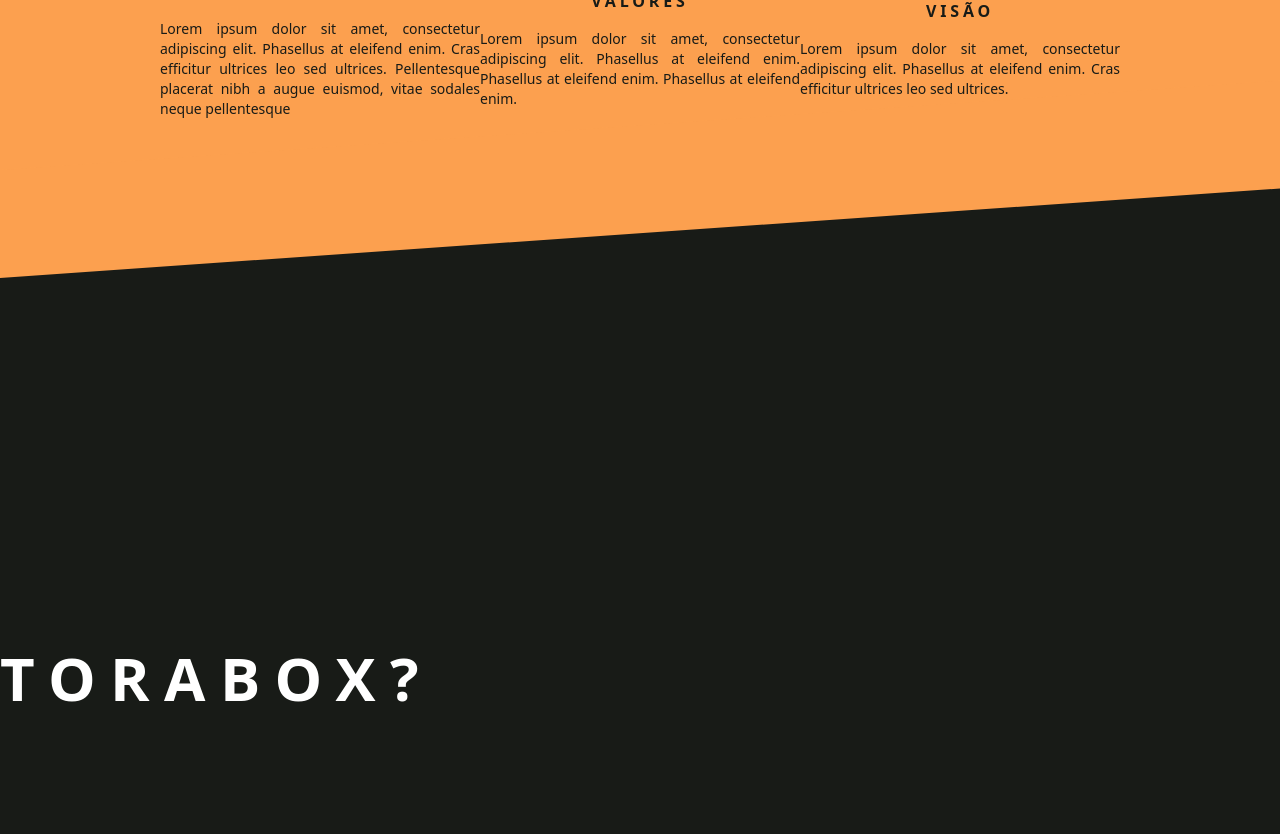
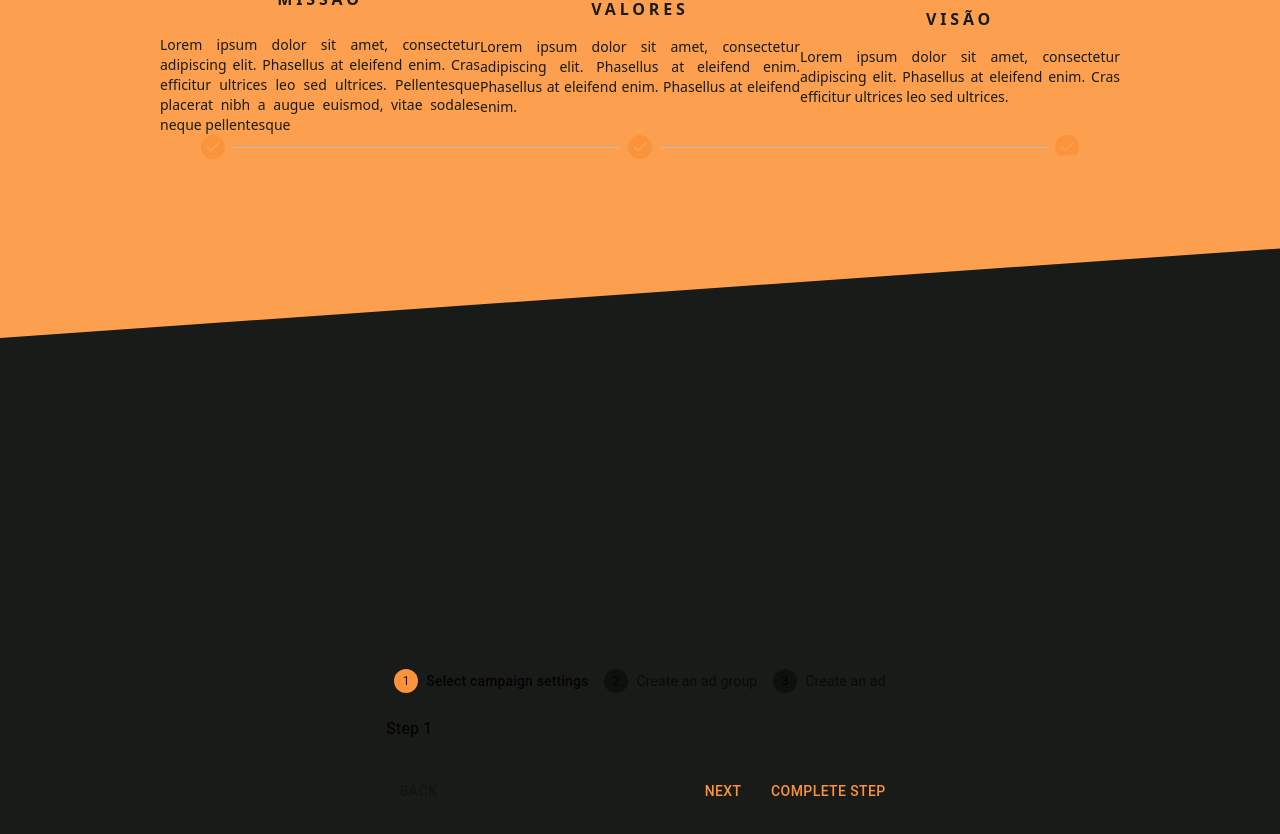
Before and after one commit to jess-andrade/torabox, a Next.js app: page / in a window 1280 px wide. Shown: the part 980-1814 px from the top of the page. Built offline with nearby package versions, Linux system fonts and the light colour scheme.

Commit message:
test: stepper

```diff
--- a/src/components/About.tsx
+++ b/src/components/About.tsx
@@ -4,9 +4,11 @@ import * as React from "react";
 import RocketLaunchIcon from '@mui/icons-material/RocketLaunch';
 import VolunteerActivismIcon from '@mui/icons-material/VolunteerActivism';
 import VisibilityIcon from '@mui/icons-material/Visibility';
+import MyStepper from './MyStepper';
 
 //-- my imports
 import styles from '../styles/section.module.css'
+import NewStepper from './NewStepper';
 
 
 export default function About() {
@@ -14,16 +16,17 @@ export default function About() {
     <>
       <section id="about">
         {/* main container */}
-        <div className='min-w-ful min-h-[350px] bg-[#fca04f]  text-[#181b17]'>
+        <div className='min-w-ful min-h-[410px] bg-[#fca04f]  text-[#181b17]'>
 
           {/* inclinated section */}
           <section className={styles.sectionright} />
+
 
           {/* content */}
           <div className='flex wrap flex-row items-center place-content-evenly justify-self-center text-justify '>
 
             {/* mission */}
-            <div className='flex wrap flex-col items-center max-w-80 gap-4'>
+            <div className='flex wrap flex-col items-center max-w-80 gap-6'>
               <RocketLaunchIcon fontSize='large' />
               <h1 className='font-bold tracking-[.24em]'>MISSÃO</h1>
               <p className='text-sm'>Lorem ipsum dolor sit amet, consectetur adipiscing elit. Phasellus at eleifend enim. Cras efficitur ultrices leo sed ultrices. Pellentesque placerat nibh a augue euismod, vitae sodales neque pellentesque</p>
@@ -43,9 +46,8 @@ export default function About() {
               <p className='text-sm'>Lorem ipsum dolor sit amet, consectetur adipiscing elit. Phasellus at eleifend enim. Cras efficitur ultrices leo sed ultrices. </p>
 
             </div>
-
           </div>
-
+          <MyStepper />
         </div>
 
         <section className={styles.sectionright} />
--- a/src/components/About2.tsx
+++ b/src/components/About2.tsx
@@ -1,5 +1,9 @@
 import * as React from "react";
 import Image from 'next/image';
+
+// -- MUI imports
+import MyStepper from './MyStepper';
+import NewStepper from './NewStepper';
 
 //-- my imports
 
@@ -12,12 +16,10 @@ export default function About2() {
         <div className="flex min-w-full min-h-screen">
 
           {/* content */}
-          <div className='flex wrap flex-row items-center place-content-evenly '>
-
-            {/* title, subtitle and text */}
-            <div className='text-white font-bold text-6xl tracking-[.24em]'> TORABOX?</div>
-
-
+          <div className='flex min-w-full flex-row items-center justify-center'>
+            <div className='flex wrap gap-x-52 '>
+              <NewStepper />
+            </div>
           </div>
         </div>
       </section >
--- /dev/null
+++ b/src/components/MyStepper.tsx
@@ -0,0 +1,25 @@
+import * as React from 'react';
+import Box from '@mui/material/Box';
+import Stepper from '@mui/material/Stepper';
+import Step from '@mui/material/Step';
+import StepLabel from '@mui/material/StepLabel';
+
+const steps = [
+  '',
+  '',
+  '',
+];
+
+export default function MyStepper() {
+  return (
+    <Box sx={{ width: '100%' }}>
+      <Stepper activeStep={3} alternativeLabel>
+        {steps.map((label) => (
+          <Step key={label}>
+            <StepLabel>{label}</StepLabel>
+          </Step>
+        ))}
+      </Stepper>
+    </Box>
+  );
+}
--- /dev/null
+++ b/src/components/NewStepper.tsx
@@ -0,0 +1,121 @@
+import * as React from 'react';
+import Box from '@mui/material/Box';
+import Stepper from '@mui/material/Stepper';
+import Step from '@mui/material/Step';
+import StepButton from '@mui/material/StepButton';
+import Button from '@mui/material/Button';
+import Typography from '@mui/material/Typography';
+
+const steps = ['Select campaign settings', 'Create an ad group', 'Create an ad'];
+
+export default function NewStepper() {
+  const [activeStep, setActiveStep] = React.useState(0);
+  const [completed, setCompleted] = React.useState<{
+    [k: number]: boolean;
+  }>({});
+
+  const totalSteps = () => {
+    return steps.length;
+  };
+
+  const completedSteps = () => {
+    return Object.keys(completed).length;
+  };
+
+  const isLastStep = () => {
+    return activeStep === totalSteps() - 1;
+  };
+
+  const allStepsCompleted = () => {
+    return completedSteps() === totalSteps();
+  };
+
+  const handleNext = () => {
+    const newActiveStep =
+      isLastStep() && !allStepsCompleted()
+        ? // It's the last step, but not all steps have been completed,
+        // find the first step that has been completed
+        steps.findIndex((step, i) => !(i in completed))
+        : activeStep + 1;
+    setActiveStep(newActiveStep);
+  };
+
+  const handleBack = () => {
+    setActiveStep((prevActiveStep) => prevActiveStep - 1);
+  };
+
+  const handleStep = (step: number) => () => {
+    setActiveStep(step);
+  };
+
+  const handleComplete = () => {
+    const newCompleted = completed;
+    newCompleted[activeStep] = true;
+    setCompleted(newCompleted);
+    handleNext();
+  };
+
+  const handleReset = () => {
+    setActiveStep(0);
+    setCompleted({});
+  };
+
+  return (
+    <Box sx={{ width: '100%' }}>
+      <Stepper nonLinear activeStep={activeStep}>
+        {steps.map((label, index) => (
+          <Step key={label} completed={completed[index]}>
+            <StepButton color="inherit" onClick={handleStep(index)}>
+              {label}
+            </StepButton>
+          </Step>
+        ))}
+      </Stepper>
+      <div>
+        {allStepsCompleted() ? (
+          <React.Fragment>
+            <Typography sx={{ mt: 2, mb: 1 }}>
+              All steps completed - you&apos;re finished
+            </Typography>
+            <Box sx={{ display: 'flex', flexDirection: 'row', pt: 2 }}>
+              <Box sx={{ flex: '1 1 auto' }} />
+              <Button onClick={handleReset}>Reset</Button>
+            </Box>
+          </React.Fragment>
+        ) : (
+          <React.Fragment>
+            <Typography sx={{ mt: 2, mb: 1, py: 1 }}>
+              Step {activeStep + 1}
+            </Typography>
+            <Box sx={{ display: 'flex', flexDirection: 'row', pt: 2 }}>
+              <Button
+                color="inherit"
+                disabled={activeStep === 0}
+                onClick={handleBack}
+                sx={{ mr: 1 }}
+              >
+                Back
+              </Button>
+              <Box sx={{ flex: '1 1 auto' }} />
+              <Button onClick={handleNext} sx={{ mr: 1 }}>
+                Next
+              </Button>
+              {activeStep !== steps.length &&
+                (completed[activeStep] ? (
+                  <Typography variant="caption" sx={{ display: 'inline-block' }}>
+                    Step {activeStep + 1} already completed
+                  </Typography>
+                ) : (
+                  <Button onClick={handleComplete}>
+                    {completedSteps() === totalSteps() - 1
+                      ? 'Finish'
+                      : 'Complete Step'}
+                  </Button>
+                ))}
+            </Box>
+          </React.Fragment>
+        )}
+      </div>
+    </Box>
+  );
+}
```
